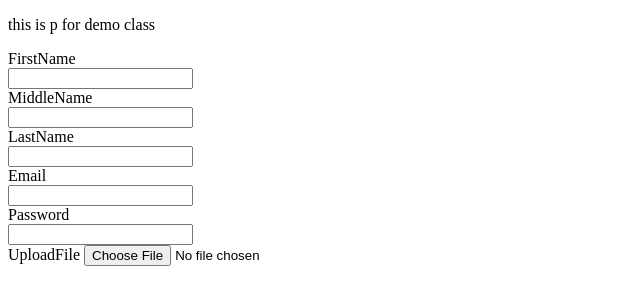
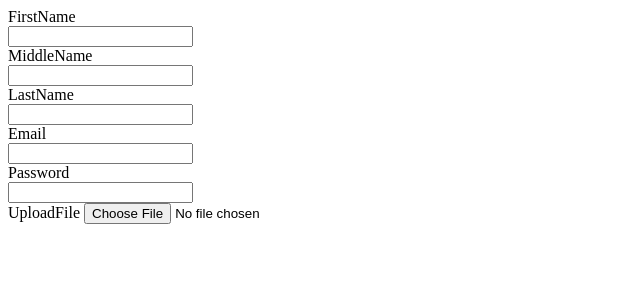
Before and after one commit to JijoAndrews/netlify-demo, a plain HTML site: page index.html in a window 1280 px wide. Shown: the whole page, without its empty margins (0-640 px from the left). Drawn offline with Linux system fonts and the light colour scheme.

Commit message:
removed p tag

```diff
--- a/index.html
+++ b/index.html
@@ -6,7 +6,6 @@
     <title>Document</title>
 </head>
 <body>
-<p> this is p for demo class</p>
 
 <form>
 <label for ="name">FirstName</label><br>
```
